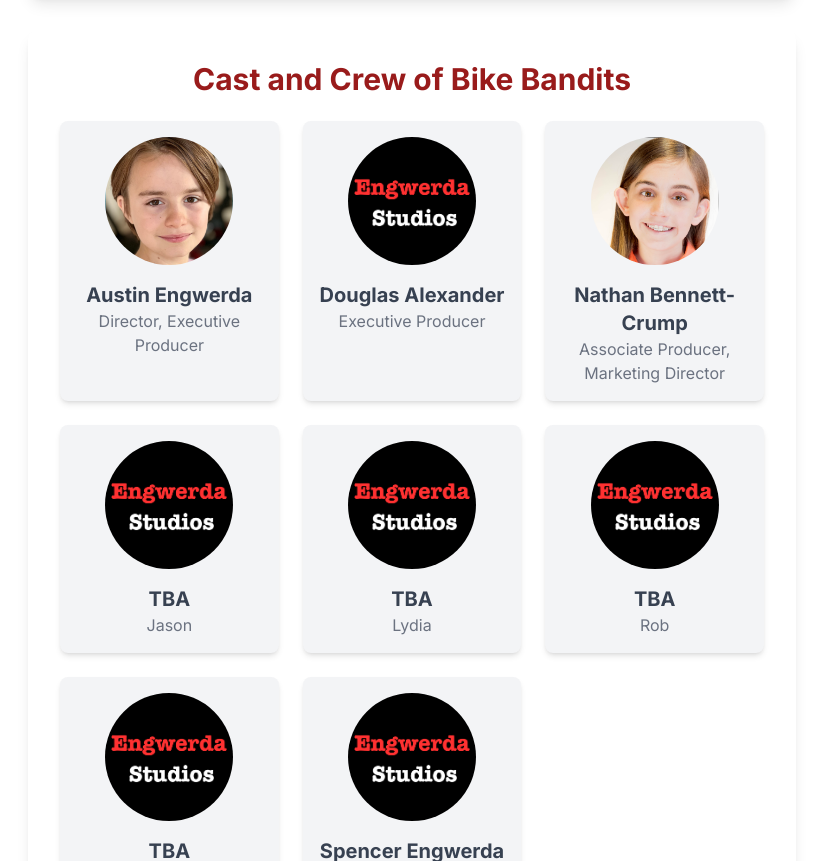
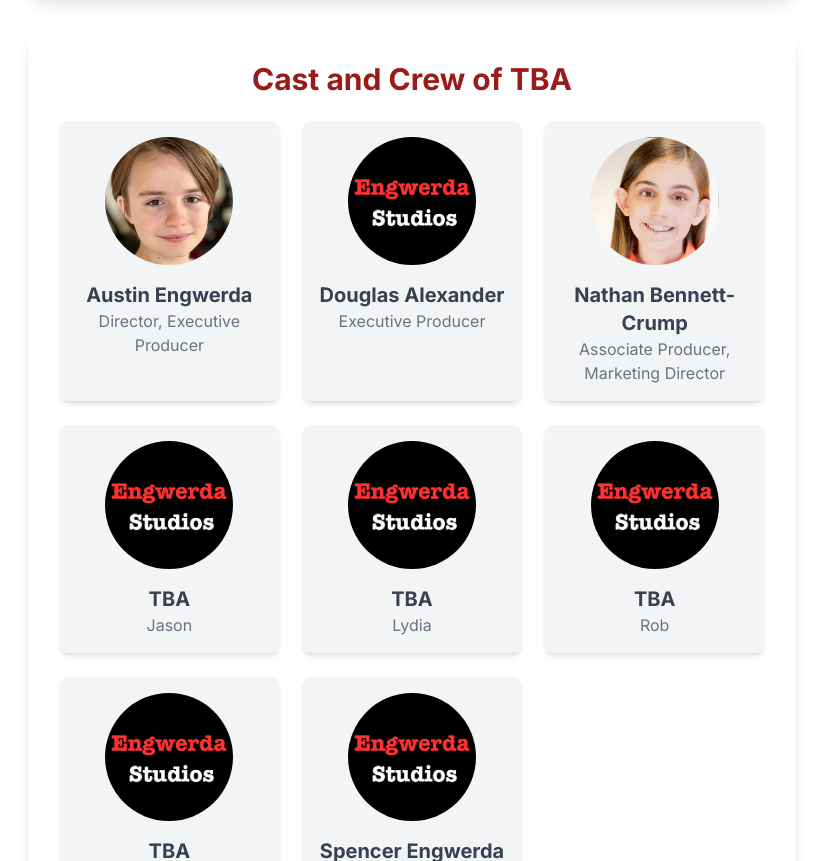
Before and after one commit to homejeopardy/engwerdathirdtimes, a plain HTML site: page index.html in a window 1280 px wide. Shown: the part 1904-2765 px from the top of the page, without its empty margins (228-1051 px from the left). Drawn offline with nearby package versions, Linux system fonts and the light colour scheme.

Commit message:
Update cast and crew title from 'Bike Bandits' to 'TBA'

```diff
--- a/index.html
+++ b/index.html
@@ -148,7 +148,7 @@
             </div>
 
             <div id="cast-view" class="bg-white p-6 md:p-8 rounded-xl shadow-lg mt-8">
-                <h2 class="text-3xl font-bold text-red-800 mb-6 text-center">Cast and Crew of Bike Bandits</h2>
+                <h2 class="text-3xl font-bold text-red-800 mb-6 text-center">Cast and Crew of TBA</h2>
                 <div class="grid grid-cols-1 sm:grid-cols-2 md:grid-cols-3 gap-6">
                     <div class="flex flex-col items-center text-center p-4 bg-gray-100 rounded-lg shadow-md">
                         <img src="images/austin.png" alt="Austin Engwerda" class="w-32 h-32 rounded-full object-cover mb-4">
```
